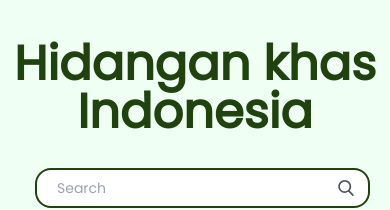
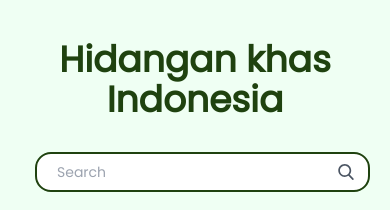
Before and after one commit to Reza1290/techomfest, a Nuxt app: page /kategori/hidangan/list in a window 390 px wide. Shown: the top 210 px of the page. Built offline with nearby package versions, Linux system fonts and the light colour scheme.

Commit message:
Fix dikit

```diff
--- a/components/CardCategories.vue
+++ b/components/CardCategories.vue
@@ -11,7 +11,7 @@
       <img
         :src="`/images/${kategori}/${data.gambar}.jpeg`"
         :alt="data.nama"
-        class="h-[180px] lg:h-[277px] w-full rounded-2xl"
+        class="h-[160px] lg:h-[277px] w-full rounded-2xl"
       />
       <div class="p-5">
         <h4
--- a/pages/kategori/hidangan/list.vue
+++ b/pages/kategori/hidangan/list.vue
@@ -1,7 +1,7 @@
 <template>
   <NavbarDark class="hidden lg:flex"></NavbarDark>
   <main id="main-content" class="py-10 pb-36 lg:px-[101px]">
-    <h1 class="text-5xl font-bold text-center text-primary">
+    <h1 class="text-4xl lg:text-5xl font-bold text-center text-primary">
       Hidangan khas Indonesia
     </h1>
     <div class="flex justify-end w-full mx-auto mt-8 lg:px-0 px-5">
```
